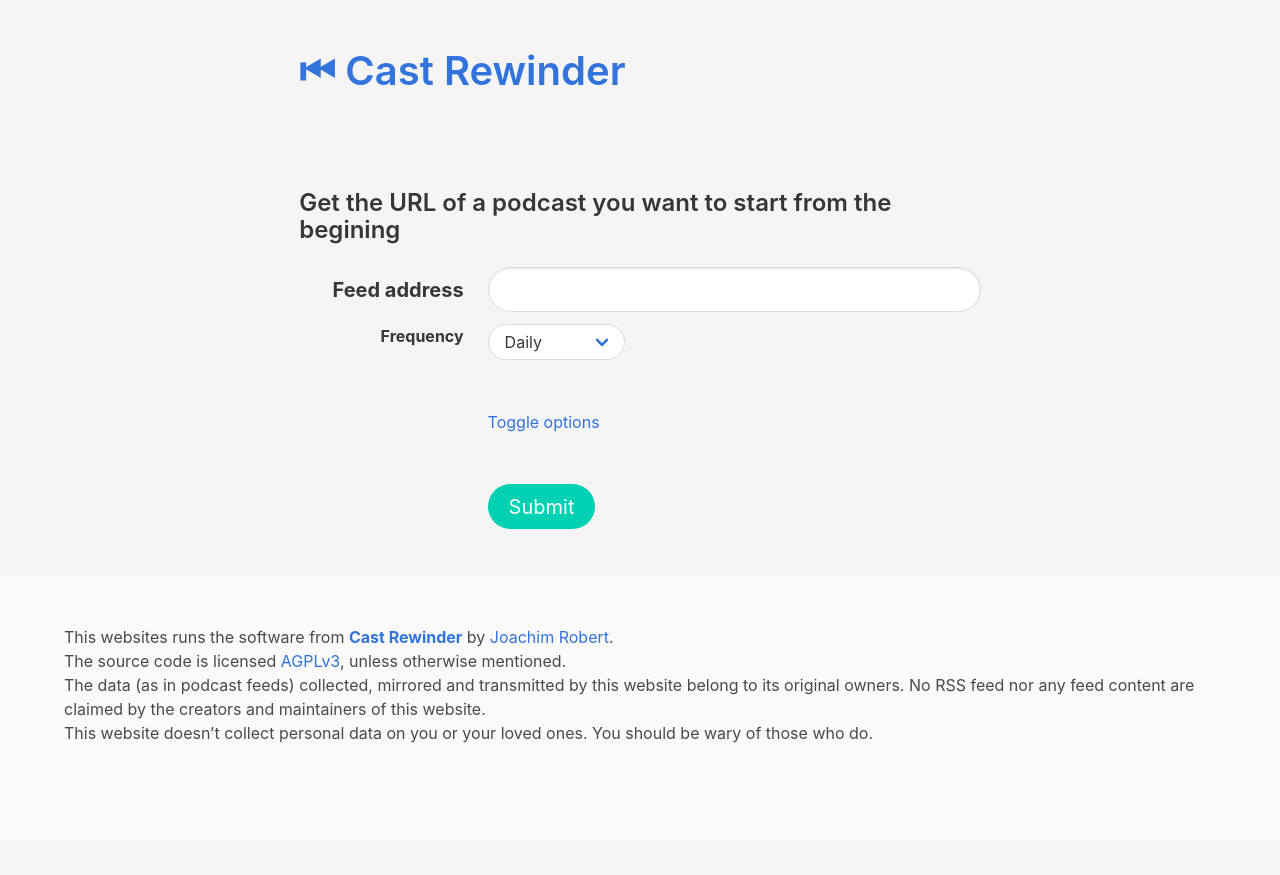
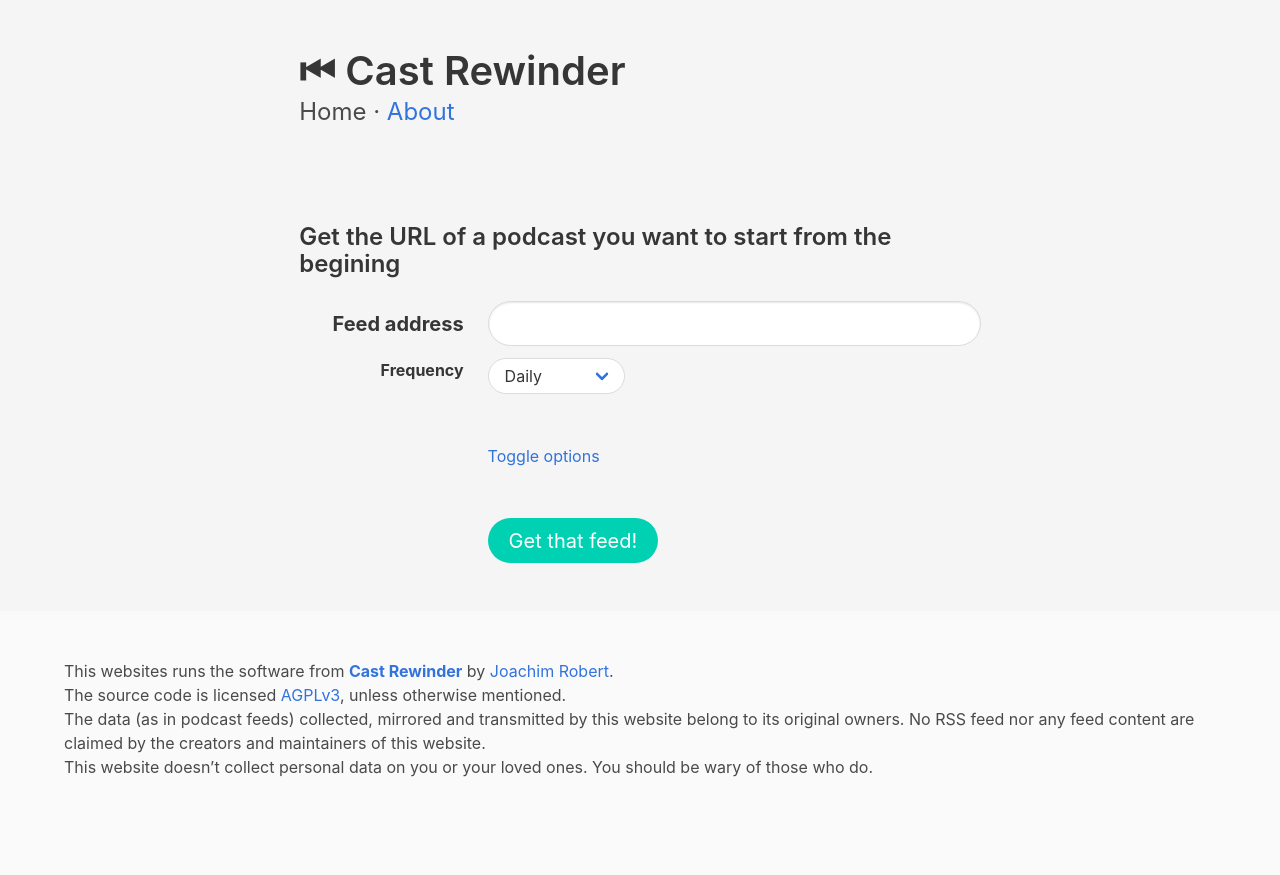
Before and after one commit to joachimesque/Cast-Rewinder, a Flask app: page / in a window 1280 px wide. Before the commit the page ends 743 px from the top, so only its background shows below. Run offline with Flask 2, Linux system fonts and the light colour scheme.

Commit message:
New 'about' page

```diff
--- a/castrewinder/templates/index.html
+++ b/castrewinder/templates/index.html
@@ -1,9 +1,13 @@
 {% extends 'layout.html' %}
 
-{% block title %}Welcome{% endblock %}
+{% block title %}Start a podcast from the begining{% endblock %}
 
 {% block header %}
-  <h1 class="title is-size-2"><a href="{{ url_for('index') }}">⏮ Cast Rewinder</a></h1>
+  <h1 class="title is-size-2">{{ config['WEBSITE_NAME'] }}</h1>
+  <h2 class="subtitle is-size-4">
+    Home ·
+    <a href="{{ url_for('about') }}">About</a>
+  </h2>
 {% endblock %}
 
 {% block content %}
@@ -176,7 +180,7 @@
       <div class="field-body">
         <div class="field">
           <div class="control">
-                    <button class="button is-primary is-medium is-rounded" type="submit">Submit</button>
+            <button class="button is-primary is-medium is-rounded" type="submit">Get that feed!</button>
           </div>
         </div>
       </div>
--- a/castrewinder/templates/layout.html
+++ b/castrewinder/templates/layout.html
@@ -7,7 +7,7 @@
   <link rel="stylesheet" href="{{ url_for('static', filename='css/bulma.css') }}">
   <link rel="stylesheet" href="{{ url_for('static', filename='css/style.css') }}">
 
-  <title>{% block title %}{% endblock %} - Cast Rewinder</title>
+  <title>{% block title %}{% endblock %} - {{ config['WEBSITE_NAME'] }}</title>
 
 </head>
 <body class="template-{{ request.url_rule.endpoint }}">
--- a/castrewinder/views.py
+++ b/castrewinder/views.py
@@ -87,3 +87,7 @@ def serve_feed(feed_id, frequency, start_date, options):
   feed = build_feed(feed_object = feed_object, feed_entries = feed_entries, publication_dates = publication_dates, feed_format = feed_format)
 
   return feed
+
+@app.route('/about')
+def about():
+  return render_template('about.html')
--- a/config.py
+++ b/config.py
@@ -8,3 +8,5 @@ SQLALCHEMY_TRACK_MODIFICATIONS = True
 
 WTF_CSRF_ENABLED = True
 WTF_CSRF_SECRET_KEY = 'another random string'
+
+WEBSITE_NAME = '⏮ Cast Rewinder'
```
Also changed, not shown: castrewinder/templates/about.html (added, +21 -0 lines). Lines whose indentation alone changed are shown as unchanged.
